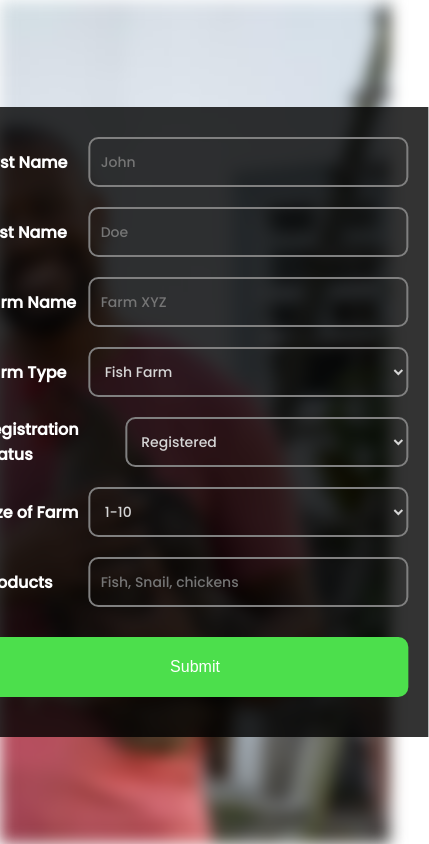
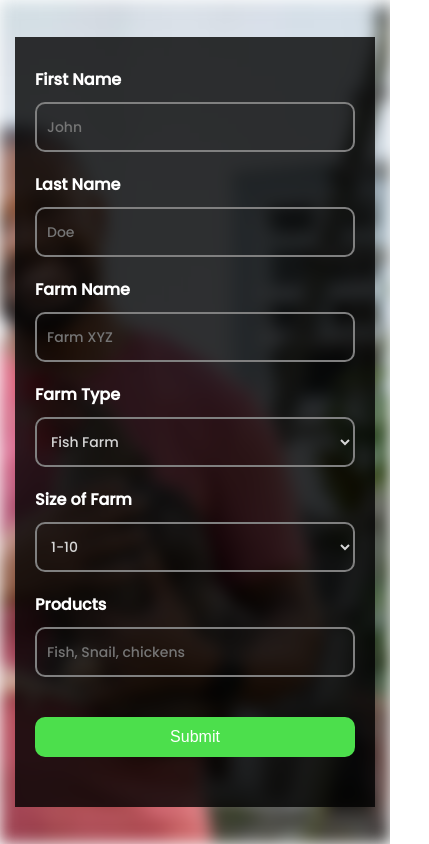
Before and after one commit to marvelous-ikechi/farmispherehub, a Next.js app: page / in a window 390 px wide. Shown: the whole page, 429 px wide, since content can reach past the window. Built offline with nearby package versions, Linux system fonts and the light colour scheme.

Commit message:
responsiveness added:

```diff
--- a/pages/index.js
+++ b/pages/index.js
@@ -45,21 +45,6 @@ export default function Home() {
          </div>
          <div >
              <label>
-               Registration Status
-             </label>
-             <select name="registration-status" id="registration-status">
-                 <option value="registered">Registered</option>
-                 <option value="not-registered">Not Registered</option>
-               </select>
-         </div>
-         {/* <div >
-             <label>
-               Registration Number
-             </label>
-             <input type="text" placeholder="12344567890" />
-         </div> */}
-         <div >
-             <label>
                Size of Farm
              </label>
              <select name="farm-size" id="farm-size">
--- a/styles/globals.css
+++ b/styles/globals.css
@@ -16,7 +16,7 @@ body {
 }
 
 html, body{
-  height: 100%;
+  height: 100vh;
   width: 100%;
   font-family: "Bold";
 
@@ -29,11 +29,14 @@ div.form-container{
     -webkit-filter: blur(8px);
     /* Full height */
     height: 100vh;
+    width: 100%;
     /* Center and scale the image nicely */
     background-position: center;
     background-repeat: no-repeat;
     background-size: cover;
 }
+
+
 
 form{
 background-color: rgb(0,0,0); /* Fallback color */
@@ -48,6 +51,7 @@ transform: translate(-50%, -50%);
 z-index: 2;
 height: auto;
 width: auto;
+min-width: 300px;
 padding: 30px 20px 30px 20px;
 /* text-align: center */
 }
@@ -58,6 +62,31 @@ form div{
   flex-direction: row;
   justify-content: space-between;
   align-items: center;
+}
+
+@media screen and (max-width: 500px){
+
+  div.form-container{
+    display: flex;
+    justify-content: center;
+    align-items: center;
+  }
+
+  form div label{
+    align-self: flex-start;
+    margin-bottom: 10px;
+  }
+
+  form div{
+    display: flex;
+    flex-direction: column;
+    justify-content: space-between;
+    align-items: center;
+  }
+
+  form div label{
+    text-align: left;
+  }
 }
 
 input[type=text], select{
@@ -101,3 +130,7 @@ label{
   border: none;
   background-color: rgb(76, 223, 76);
 }
+
+@media screen and(max-width:500px){
+
+}
```
Also changed, not shown: 1 other file (tests, documents, lock files or other folders).
